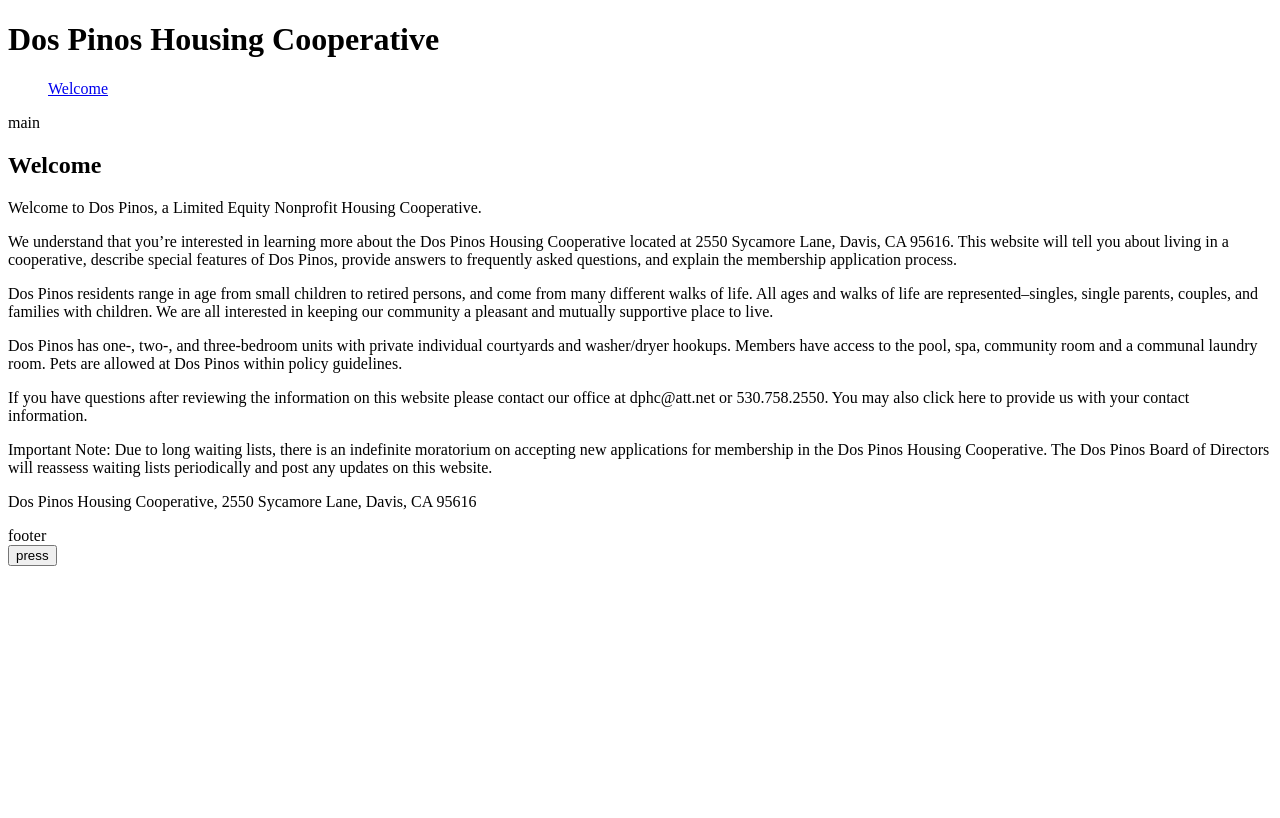
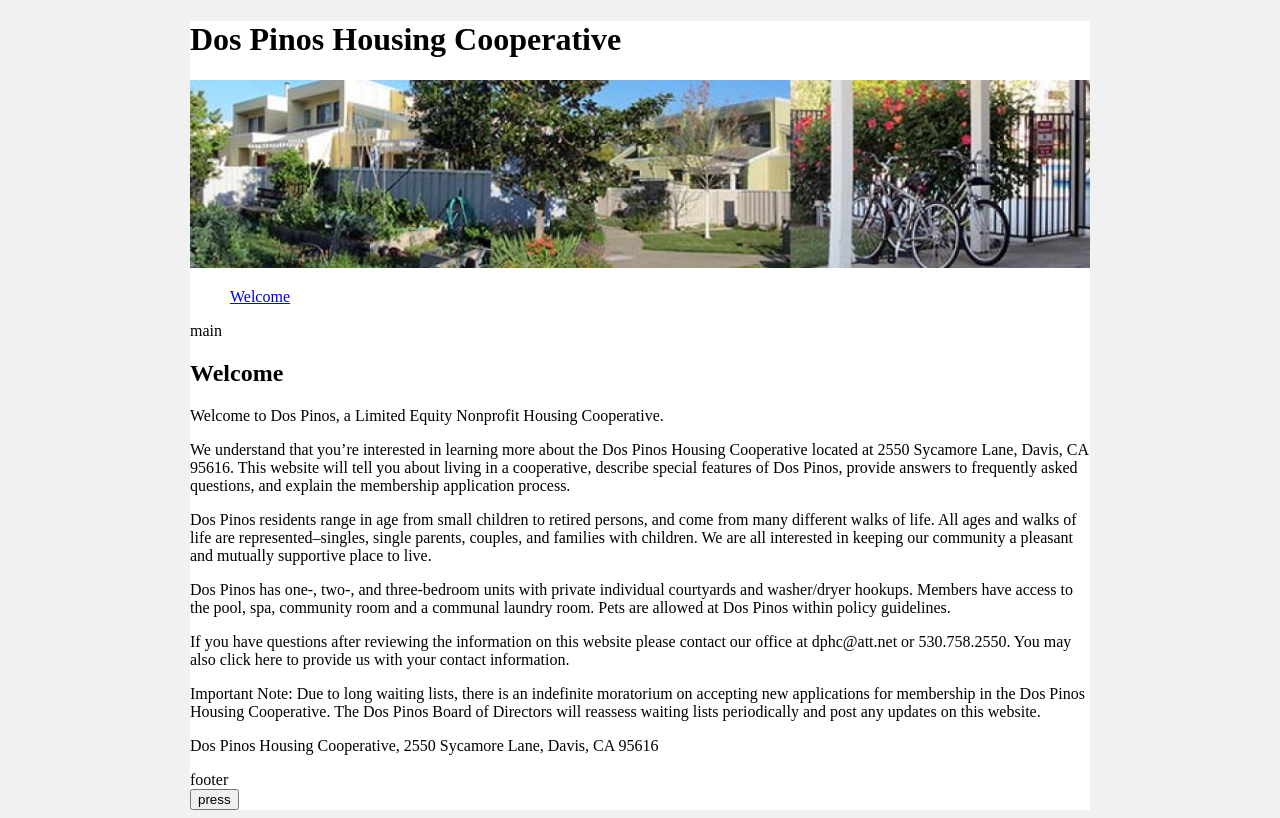
Before and after one commit to charliebrewer/dos_pinos, a React app: page / in a window 1280 px wide. Built offline with nearby package versions, Linux system fonts and the light colour scheme.

Commit message:
Added image.

```diff
--- a/package.json
+++ b/package.json
@@ -16,7 +16,8 @@
     "mobx-react-lite": "^3.2.1",
     "react": "^17.0.2",
     "react-dom": "^17.0.2",
-    "styled-components": "^5.3.1"
+    "styled-components": "^5.3.1",
+    "url-loader": "^4.1.1"
   },
   "devDependencies": {
     "@babel/core": "^7.15.5",
--- /dev/null
+++ b/src/dos_pinos.d.ts
@@ -0,0 +1,2 @@
+declare module '*.jpg';
+declare module '*.png';
--- a/src/pages/MainSite.tsx
+++ b/src/pages/MainSite.tsx
@@ -5,14 +5,34 @@ import NavBar from '../components/NavBar';
 import Welcome from './Welcome';
 import Footer from '../components/Footer';
 import { observer } from 'mobx-react-lite';
+import styled, { createGlobalStyle } from 'styled-components';
+import headerImg from '../assets/cropped-header-four-2016.jpg';
+
+const GlobalStyle = createGlobalStyle`
+  body {
+    background-color: #f1f1f1;
+  }
+`;
+
+const App = styled.div`
+  max-width: 900px;
+  margin: auto;
+  background-color: #ffffff;
+`;
+
+const StyledImg = styled.img`
+  width: 100%;
+`;
 
 export default observer(() => {
   const store = useContext(StoreContext) as Store;
 
   return (
-    <div className="App">
+    <App>
+      <GlobalStyle />
       <header>
         <h1>Dos Pinos Housing Cooperative</h1>
+        <StyledImg src={headerImg} />
         <NavBar></NavBar>
       </header>
       <div>{store.page}</div>
@@ -21,6 +41,6 @@ export default observer(() => {
       </div>
       <Footer></Footer>
       <button onClick={() => store.setPage('other')}>press</button>
-    </div>
+    </App>
   );
 });
--- a/tsconfig.json
+++ b/tsconfig.json
@@ -4,5 +4,6 @@
     "jsx": "react",
     "lib": ["es2015", "dom"],
     "target": "ES5"
-  }
+  },
+  "include": ["src/dos_pinos.d.ts", "src/**/*"]
 }
--- a/webpack.config.js
+++ b/webpack.config.js
@@ -24,6 +24,14 @@ module.exports = {
           },
         },
       },
+      {
+        test: [/\.bmp$/, /\.gif$/, /\.jpe?g$/, /\.png$/],
+        loader: require.resolve('url-loader'),
+        options: {
+          limit: 10000,
+          name: 'static/media/[name].[hash:8].[ext]',
+        },
+      },
     ],
   },
   resolve: {
```
Also changed, not shown: src/assets/cropped-header-four-2016.jpg (added), 1 other file (tests, documents, lock files or other folders).
